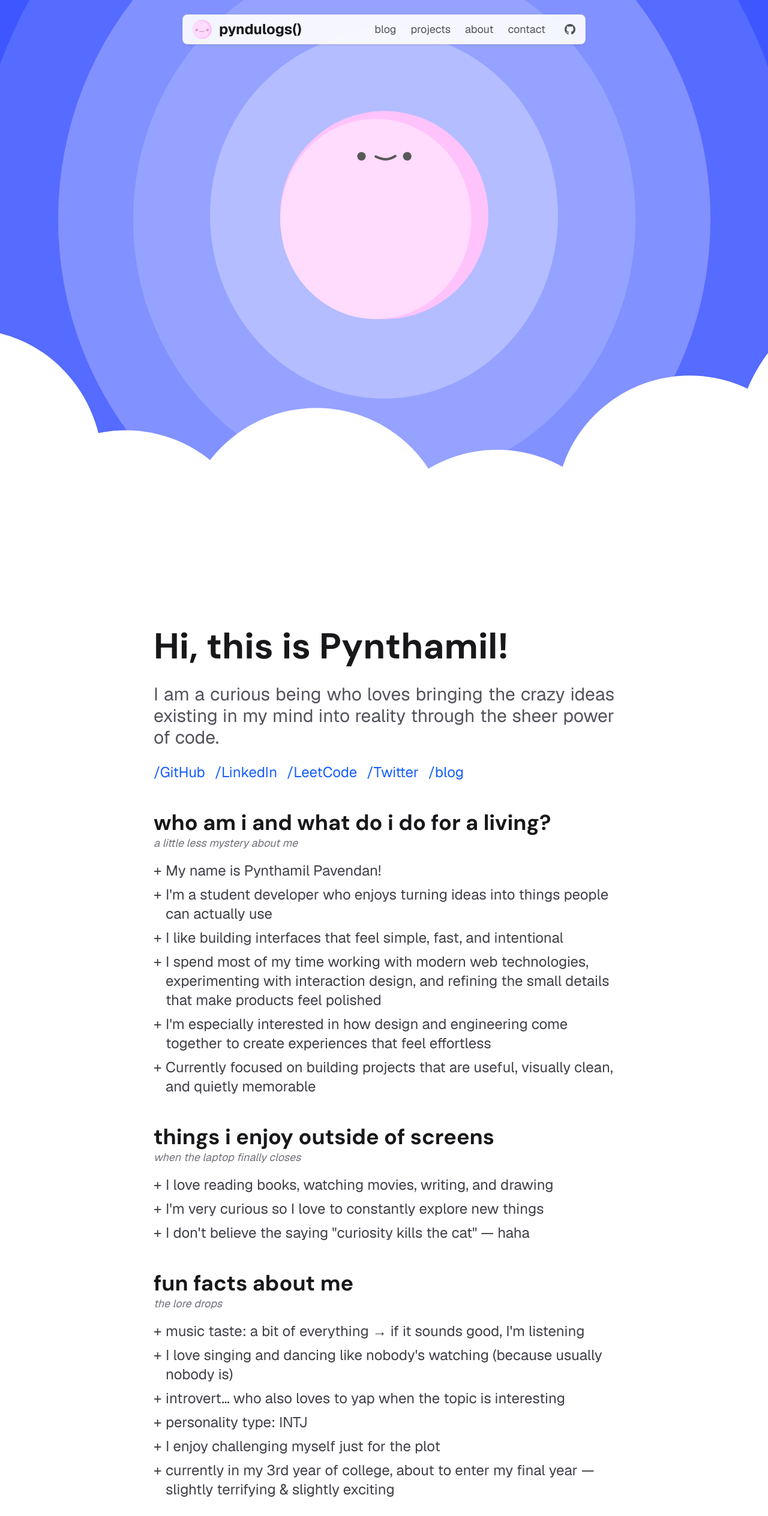
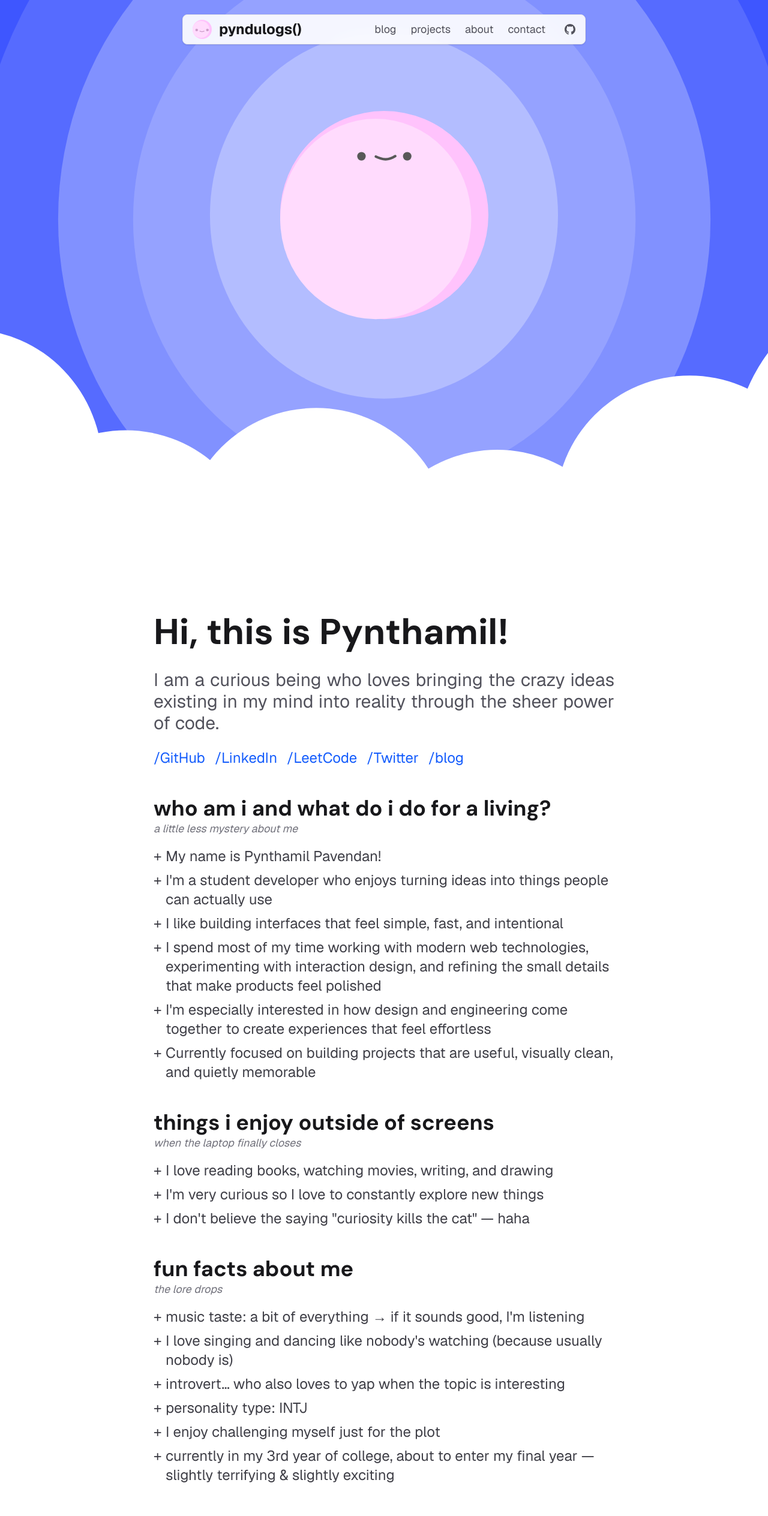
Before and after one commit to Pynthamil/software-portfolio, a Next.js app: page / in a window 1280 px wide. Shown: the top 2528 px of the page at 60% size. Built offline with nearby package versions, Linux system fonts and the light colour scheme.

Commit message:
Reduce spacing between header image and intro text

```diff
--- a/app/page.tsx
+++ b/app/page.tsx
@@ -17,7 +17,7 @@ export default function Home() {
       </div>
 
       {/* Content wrapper */}
-      <div className="flex flex-col items-center px-12 pt-6 md:pt-10 lg:pt-12 pb-8 md:pb-16 lg:pb-20 gap-12 w-full">
+      <div className="flex flex-col items-center px-12 pt-2 md:pt-4 lg:pt-6 pb-8 md:pb-16 lg:pb-20 gap-12 w-full">
 
         {/* Text content wrapper - standard width (max-w-3xl) */}
         <div className="max-w-3xl w-full text-left flex flex-col gap-12 text-2xl">
```
